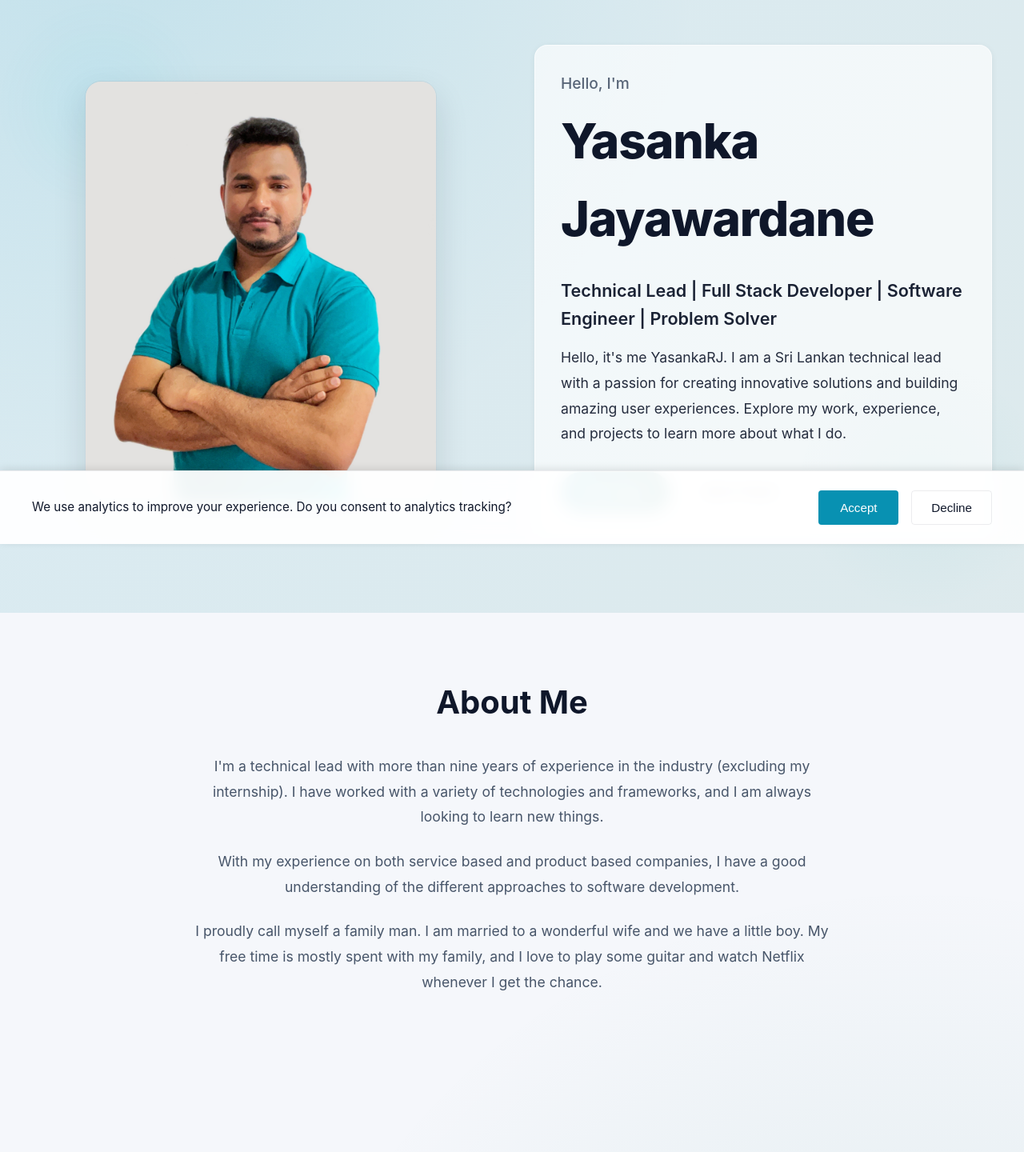
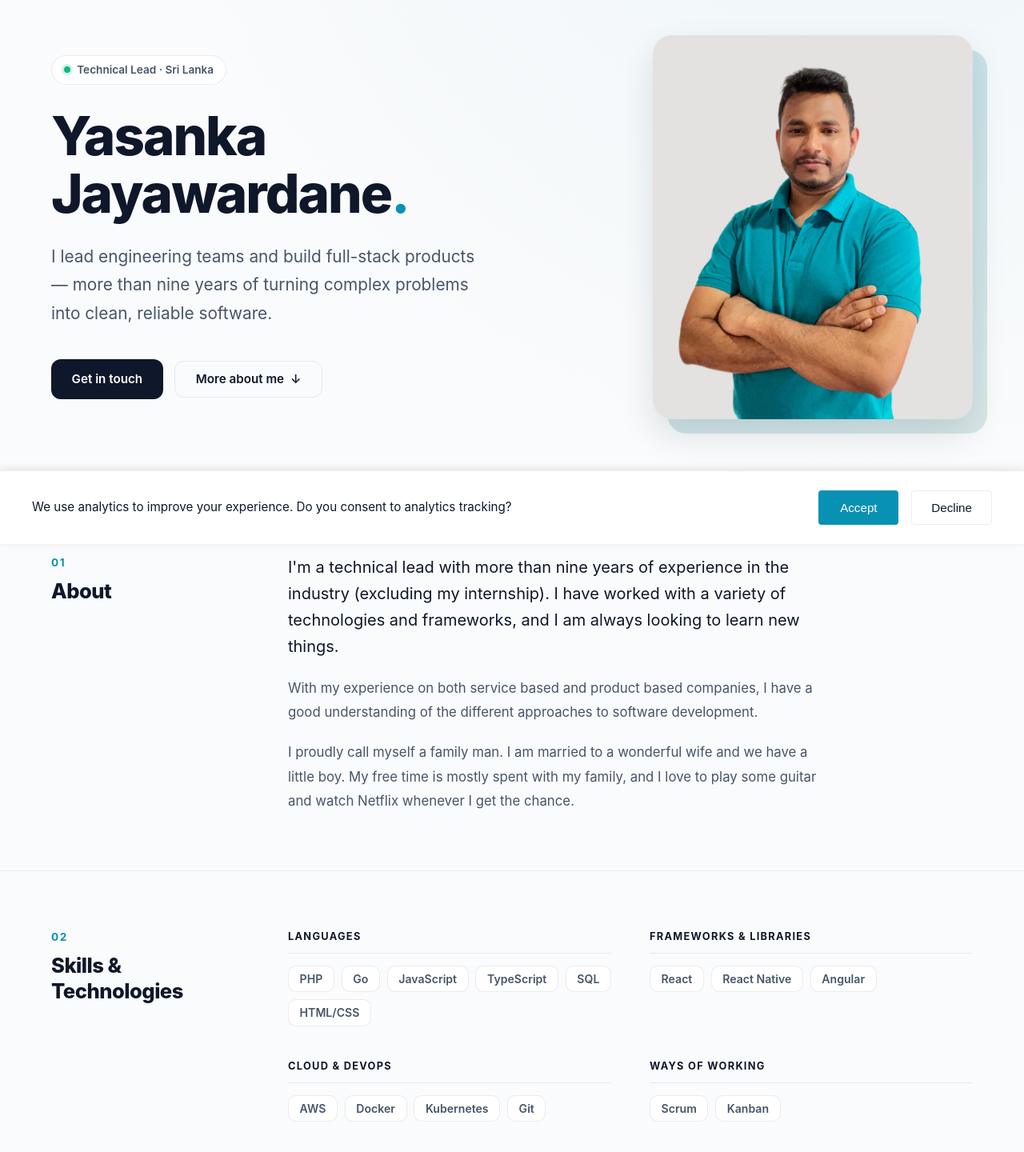
Before and after one commit to yasankarj/yasankarj.github.io, a React (Vite) app: page / in a window 1280 px wide. Shown: the part 120-1560 px from the top of the page at 80% size. Built offline with nearby package versions, Linux system fonts and the light colour scheme.

Commit message:
feat: home page revamp

```diff
--- a/src/index.css
+++ b/src/index.css
@@ -42,10 +42,9 @@ body {
   -webkit-font-smoothing: antialiased;
   -moz-osx-font-smoothing: grayscale;
   color: var(--text-primary);
-  background-color: var(--bg-secondary);
+  background-color: #fafbfc;
   background-image:
-    radial-gradient(circle at 10% 0%, rgba(8, 145, 178, 0.1), transparent 32%),
-    radial-gradient(circle at 90% 100%, rgba(15, 118, 110, 0.1), transparent 36%);
+    radial-gradient(circle at 85% -10%, rgba(8, 145, 178, 0.05), transparent 40%);
   line-height: 1.6;
   min-height: 100vh;
 }
--- a/src/pages/Home.css
+++ b/src/pages/Home.css
@@ -2,268 +2,310 @@
   width: 100%;
 }
 
+/* ---------- Hero ---------- */
+
 .hero {
-  background: linear-gradient(125deg, rgba(8, 145, 178, 0.12), rgba(15, 118, 110, 0.1));
-  color: var(--text-primary);
-  padding: 5.25rem 20px 5.8rem;
-  position: relative;
-  overflow: hidden;
+  padding: 4.5rem 0 6rem;
 }
 
 .hero-container {
-  max-width: 1200px;
-  margin: 0 auto;
   display: grid;
-  grid-template-columns: 1fr 1fr;
-  gap: 3.5rem;
+  grid-template-columns: minmax(0, 1.2fr) minmax(0, 1fr);
+  gap: 4rem;
   align-items: center;
 }
 
-.hero::before {
-  content: '';
-  position: absolute;
-  top: 0;
-  left: 0;
-  right: 0;
-  bottom: 0;
-  pointer-events: none;
-  background: radial-gradient(circle at 10% 20%, rgba(6,182,212,0.06), transparent 10%),
-              radial-gradient(circle at 90% 80%, rgba(14,165,164,0.05), transparent 12%);
+.hero-badge {
+  display: inline-flex;
+  align-items: center;
+  gap: 0.5rem;
+  padding: 0.4rem 0.95rem;
+  border-radius: 999px;
+  border: 1px solid var(--border-color);
+  background: var(--card-bg);
+  font-size: 0.85rem;
+  font-weight: 600;
+  color: var(--text-secondary);
+  margin-bottom: 1.75rem;
+}
+
+.badge-dot {
+  width: 8px;
+  height: 8px;
+  border-radius: 50%;
+  background: #10b981;
+  box-shadow: 0 0 0 3px rgba(16, 185, 129, 0.18);
+}
+
+.hero-title {
+  font-size: clamp(2.6rem, 6vw, 4.2rem);
+  font-weight: 800;
+  letter-spacing: -0.03em;
+  line-height: 1.08;
+  color: var(--text-primary);
+  margin-bottom: 1.5rem;
+}
+
+.accent-dot {
+  color: var(--accent-1);
+}
+
+.hero-tagline {
+  font-size: clamp(1.1rem, 2vw, 1.3rem);
+  color: var(--text-secondary);
+  line-height: 1.7;
+  max-width: 34rem;
+  margin-bottom: 2.5rem;
+}
+
+.hero-buttons {
+  display: flex;
+  gap: 0.9rem;
+  flex-wrap: wrap;
+  align-items: center;
+}
+
+.btn {
+  padding: 0.8rem 1.6rem;
+  border-radius: 12px;
+  font-weight: 600;
+  font-size: 0.95rem;
+  font-family: inherit;
+  border: 0;
+  cursor: pointer;
+  display: inline-flex;
+  align-items: center;
+  gap: 0.5rem;
+  text-decoration: none;
+  transition: transform var(--transition-fast), box-shadow var(--transition-fast), background var(--transition-fast), border-color var(--transition-fast);
+}
+
+.btn-primary {
+  background: var(--text-primary);
+  color: #fff;
+}
+
+.btn-primary:hover {
+  transform: translateY(-2px);
+  box-shadow: var(--shadow-md);
+}
+
+.btn-ghost {
+  background: transparent;
+  color: var(--text-primary);
+  border: 1px solid var(--border-color);
+}
+
+.btn-ghost:hover {
+  border-color: rgba(8, 145, 178, 0.4);
+  color: var(--accent-1);
 }
 
 .hero-photo {
   position: relative;
-  z-index: 1;
-  justify-self: center;
+  justify-self: end;
+}
+
+.hero-photo::before {
+  content: '';
+  position: absolute;
+  inset: 0;
+  transform: translate(18px, 18px);
+  border-radius: 24px;
+  background: linear-gradient(135deg, rgba(8, 145, 178, 0.22), rgba(15, 118, 110, 0.14));
+  z-index: -1;
 }
 
 .hero-photo img {
   display: block;
   width: 100%;
-  max-width: 440px;
+  max-width: 400px;
   aspect-ratio: 5 / 6;
   object-fit: cover;
-  border-radius: calc(var(--radius-lg) + 4px);
+  border-radius: 24px;
   box-shadow: var(--shadow-lg);
-  border: 1px solid var(--border-color);
 }
 
-.hero-content {
-  position: relative;
-  z-index: 1;
-  text-align: left;
-  background: rgba(255, 255, 255, 0.65);
-  border: 1px solid rgba(255, 255, 255, 0.6);
-  box-shadow: var(--shadow-sm);
-  border-radius: var(--radius-lg);
-  padding: 2rem;
+/* ---------- Editorial sections ---------- */
+
+.section-grid {
+  display: grid;
+  grid-template-columns: 240px minmax(0, 1fr);
+  gap: 3.5rem;
+  align-items: start;
 }
 
-.hero-title {
-  display: flex;
-  flex-direction: column;
-  gap: 0.5rem;
-  margin-bottom: 1.5rem;
+.section-label {
+  position: sticky;
+  top: 110px;
 }
 
-.greeting {
-  font-size: 1.2rem;
-  font-weight: 500;
-  opacity: 0.9;
-  color: var(--text-secondary);
+.section-index {
+  display: block;
+  font-size: 0.85rem;
+  font-weight: 700;
+  color: var(--accent-1);
+  letter-spacing: 0.12em;
+  margin-bottom: 0.5rem;
 }
 
-.name {
-  font-size: clamp(2.4rem, 6vw, 3.8rem);
+.section-label h2 {
+  font-size: 1.6rem;
   font-weight: 800;
   letter-spacing: -0.02em;
   color: var(--text-primary);
-}
-
-.hero-subtitle {
-  font-size: clamp(1.1rem, 2.1vw, 1.35rem);
-  margin-bottom: 1rem;
-  opacity: 0.95;
-  font-weight: 600;
-}
-
-.hero-description {
-  font-size: 1.1rem;
-  margin-bottom: 2rem;
-  opacity: 0.9;
-  line-height: 1.8;
-}
-
-.hero-buttons {
-  display: flex;
-  gap: 1rem;
-  justify-content: flex-start;
-  flex-wrap: wrap;
-}
-
-.btn {
-  padding: 0.75rem 1.5rem;
-  border-radius: 999px;
-  font-weight: 700;
-  transition: transform var(--transition-fast), box-shadow var(--transition-fast);
-  border: 0;
-  cursor: pointer;
-  display: inline-block;
-  text-decoration: none;
-  font-family: inherit;
-  font-size: 0.95rem;
-}
-
-button.btn {
-  border: 2px solid transparent;
-}
-
-.btn-primary {
-  background: var(--accent-strong);
-  color: white;
-  box-shadow: var(--shadow-sm);
-}
-
-.btn-primary:hover {
-  transform: translateY(-3px);
-  box-shadow: var(--shadow-md);
-}
-
-.btn-secondary {
-  background: rgba(255, 255, 255, 0.7);
-  color: var(--text-primary);
-  border: 1px solid var(--border-color);
-}
-
-.btn-secondary:hover {
-  background: rgba(15,23,42,0.02);
-  transform: translateY(-2px);
+  line-height: 1.25;
 }
 
 .about-section,
 .skills-section {
-  padding: 5rem 20px;
-  background: transparent;
-}
-
-.about-section h2,
-.skills-section h2 {
-  font-size: 2.5rem;
-  margin-bottom: 2rem;
-  text-align: center;
-  color: var(--text-primary);
-}
-
-.about-content {
-  max-width: 800px;
-  margin: 0 auto;
-  text-align: center;
+  padding: 4.5rem 0;
+  border-top: 1px solid var(--border-color);
 }
 
 .about-content p {
-  font-size: 1.1rem;
+  font-size: 1.05rem;
   color: var(--text-secondary);
-  margin-bottom: 1.5rem;
   line-height: 1.8;
+  max-width: 42rem;
 }
 
-.skills-section {
-  background: transparent;
+.about-content p + p {
+  margin-top: 1.25rem;
 }
+
+.about-content .lead {
+  font-size: 1.25rem;
+  color: var(--text-primary);
+  line-height: 1.65;
+}
+
+/* ---------- Skills ---------- */
 
 .skills-grid {
   display: grid;
-  grid-template-columns: repeat(2, 1fr);
-  gap: 1.5rem;
-  max-width: 900px;
-  margin: 0 auto;
-}
-
-.skill-group {
-  background: var(--card-bg);
-  padding: 1.5rem 1.75rem;
-  border-radius: var(--radius-lg);
-  border: 1px solid var(--border-color);
-  box-shadow: var(--shadow-sm);
-  transition: transform var(--transition-fast), box-shadow var(--transition-fast);
-}
-
-.skill-group:hover {
-  transform: translateY(-3px);
-  box-shadow: var(--shadow-md);
+  grid-template-columns: repeat(2, minmax(0, 1fr));
+  gap: 2.5rem 3rem;
 }
 
 .skill-group-title {
-  font-size: 0.85rem;
+  font-size: 0.8rem;
   font-weight: 700;
   text-transform: uppercase;
-  letter-spacing: 0.08em;
-  color: var(--accent-1);
-  margin-bottom: 1rem;
+  letter-spacing: 0.1em;
+  color: var(--text-primary);
+  margin-bottom: 0.9rem;
+  padding-bottom: 0.6rem;
+  border-bottom: 1px solid var(--border-color);
 }
 
 .skill-tags {
   display: flex;
   flex-wrap: wrap;
-  gap: 0.6rem;
+  gap: 0.55rem;
 }
 
 .skill-tag {
-  padding: 0.4rem 0.9rem;
-  border-radius: 999px;
-  background: var(--accent-soft);
-  border: 1px solid rgba(8, 145, 178, 0.16);
-  color: var(--text-primary);
-  font-size: 0.9rem;
+  padding: 0.38rem 0.85rem;
+  border-radius: 10px;
+  background: var(--card-bg);
+  border: 1px solid var(--border-color);
+  color: var(--text-secondary);
+  font-size: 0.88rem;
   font-weight: 600;
   line-height: 1.4;
+  transition: border-color var(--transition-fast), color var(--transition-fast);
 }
 
+.skill-tag:hover {
+  border-color: rgba(8, 145, 178, 0.4);
+  color: var(--accent-1);
+}
+
+/* ---------- CTA ---------- */
+
+.cta-section {
+  padding: 3rem 0 1.5rem;
+}
+
+.cta-panel {
+  background: var(--text-primary);
+  color: #fff;
+  border-radius: 24px;
+  padding: 3rem 3.5rem;
+  display: flex;
+  align-items: center;
+  justify-content: space-between;
+  gap: 2rem;
+  flex-wrap: wrap;
+}
+
+.cta-panel h2 {
+  font-size: clamp(1.5rem, 3vw, 2rem);
+  font-weight: 800;
+  letter-spacing: -0.02em;
+  margin-bottom: 0.5rem;
+}
+
+.cta-panel p {
+  color: rgba(255, 255, 255, 0.72);
+  max-width: 34rem;
+}
+
+.btn-light {
+  background: #fff;
+  color: var(--text-primary);
+  flex-shrink: 0;
+}
+
+.btn-light:hover {
+  transform: translateY(-2px);
+  box-shadow: 0 10px 24px rgba(0, 0, 0, 0.3);
+}
+
+/* ---------- Responsive ---------- */
+
 @media (max-width: 968px) {
+  .hero {
+    padding: 2.5rem 0 4rem;
+  }
+
   .hero-container {
     grid-template-columns: 1fr;
     gap: 3rem;
-    text-align: center;
   }
 
-  .hero-content {
-    text-align: center;
-    padding: 1.6rem;
+  .hero-photo {
+    justify-self: center;
+    order: -1;
   }
 
-  .hero-buttons {
-    justify-content: center;
+  .hero-photo img {
+    max-width: 300px;
   }
 
-  /* Place the photo after the content on narrow screens */
-  .hero-content { order: 1 }
-  .hero-photo { order: 2 }
+  .section-grid {
+    grid-template-columns: 1fr;
+    gap: 1.75rem;
+  }
 
-  .hero-photo img {
-    max-width: 360px;
+  .section-label {
+    position: static;
   }
 }
 
 @media (max-width: 768px) {
-  .hero {
-    padding: 4rem 20px;
-  }
-
-  .hero-subtitle {
-    font-size: 1.2rem;
-  }
-
   .about-section,
   .skills-section {
-    padding: 3rem 20px;
-  }
-
-  .about-section h2,
-  .skills-section h2 {
-    font-size: 2rem;
+    padding: 3rem 0;
   }
 
   .skills-grid {
     grid-template-columns: 1fr;
+    gap: 2rem;
+  }
+
+  .cta-panel {
+    padding: 2.25rem 1.75rem;
   }
 }
--- a/src/pages/Home.jsx
+++ b/src/pages/Home.jsx
@@ -37,7 +37,27 @@ function Home() {
   return (
     <div className="home">
       <section className="hero">
-        <div className="hero-container">
+        <div className="container hero-container">
+          <div className="hero-content">
+            <span className="hero-badge">
+              <span className="badge-dot" aria-hidden="true" />
+              Technical Lead · Sri Lanka
+            </span>
+            <h1 className="hero-title">
+              Yasanka Jayawardane<span className="accent-dot">.</span>
+            </h1>
+            <p className="hero-tagline">
+              I lead engineering teams and build full-stack products — more than
+              nine years of turning complex problems into clean, reliable
+              software.
+            </p>
+            <div className="hero-buttons">
+              <Link to="/contact" className="btn btn-primary">Get in touch</Link>
+              <button onClick={scrollToAbout} className="btn btn-ghost">
+                More about me <span aria-hidden="true">↓</span>
+              </button>
+            </div>
+          </div>
           <div className="hero-photo">
             <img
               src="/images/photo1.png"
@@ -46,30 +66,17 @@ function Home() {
               decoding="async"
             />
           </div>
-          <div className="hero-content">
-          <h1 className="hero-title">
-            <span className="greeting">Hello, I'm</span>
-            <span className="name">Yasanka Jayawardane</span>
-          </h1>
-          <p className="hero-subtitle">
-            Technical Lead | Full Stack Developer | Software Engineer | Problem Solver
-          </p>
-          <p className="hero-description">
-            Hello, it's me YasankaRJ. I am a Sri Lankan technical lead with a passion for creating innovative solutions and building amazing user experiences. Explore my work, experience, and projects to learn more about what I do.
-          </p>
-          <div className="hero-buttons">
-            <button onClick={scrollToAbout} className="btn btn-primary">Learn More</button>
-            <Link to="/contact" className="btn btn-secondary">Get In Touch</Link>
-          </div>
-          </div>
         </div>
       </section>
 
       <section id="about" ref={aboutSectionRef} className="about-section">
-        <div className="container">
-          <h2>About Me</h2>
+        <div className="container section-grid">
+          <div className="section-label">
+            <span className="section-index">01</span>
+            <h2>About</h2>
+          </div>
           <div className="about-content">
-            <p>
+            <p className="lead">
               I'm a technical lead with more than nine years of experience in the industry (excluding my internship). I have worked with a variety of technologies and frameworks, and I am always looking to learn new things.
             </p>
             <p>
@@ -83,8 +90,11 @@ function Home() {
       </section>
 
       <section className="skills-section">
-        <div className="container">
-          <h2>Skills & Technologies</h2>
+        <div className="container section-grid">
+          <div className="section-label">
+            <span className="section-index">02</span>
+            <h2>Skills &amp; Technologies</h2>
+          </div>
           <div className="skills-grid">
             {skillGroups.map((group) => (
               <div key={group.title} className="skill-group">
@@ -99,6 +109,18 @@ function Home() {
           </div>
         </div>
       </section>
+
+      <section className="cta-section">
+        <div className="container">
+          <div className="cta-panel">
+            <div>
+              <h2>Have a project or a role in mind?</h2>
+              <p>I'm always happy to talk about engineering, leadership, or ideas worth building.</p>
+            </div>
+            <Link to="/contact" className="btn btn-light">Get in touch</Link>
+          </div>
+        </div>
+      </section>
     </div>
   )
 }
```
